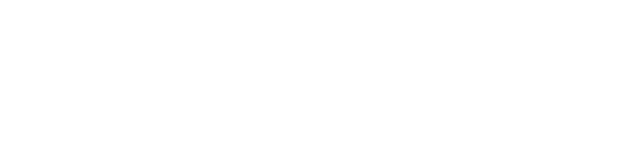
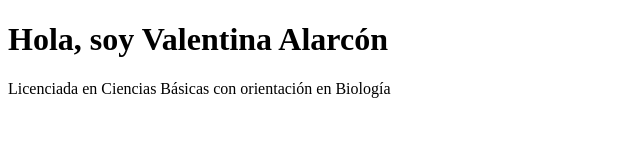
Before and after one commit to valealarcon05/MAQUETA1, a plain HTML site: page index.html in a window 1280 px wide. Shown: the whole page, without its empty margins (0-640 px from the left). Drawn offline with Linux system fonts and the light colour scheme.

Commit message:
agrego 1er info a portafolio

```diff
--- a/index.html
+++ b/index.html
@@ -7,6 +7,7 @@
     <title>Document</title>
 </head>
 <body>
-
+	<h1>Hola, soy Valentina Alarcón</h1>
+    <p>Licenciada en Ciencias Básicas con orientación en Biología</p>
 </body>
 </html>
```
